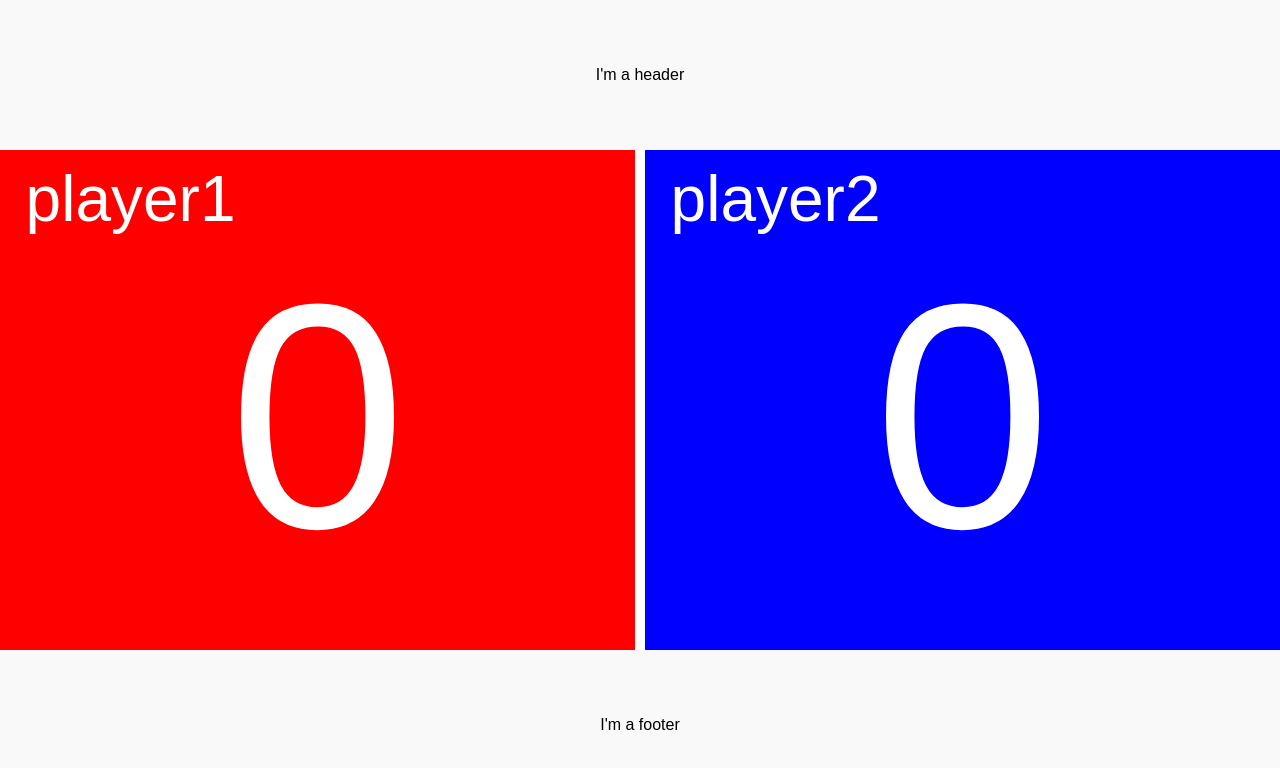
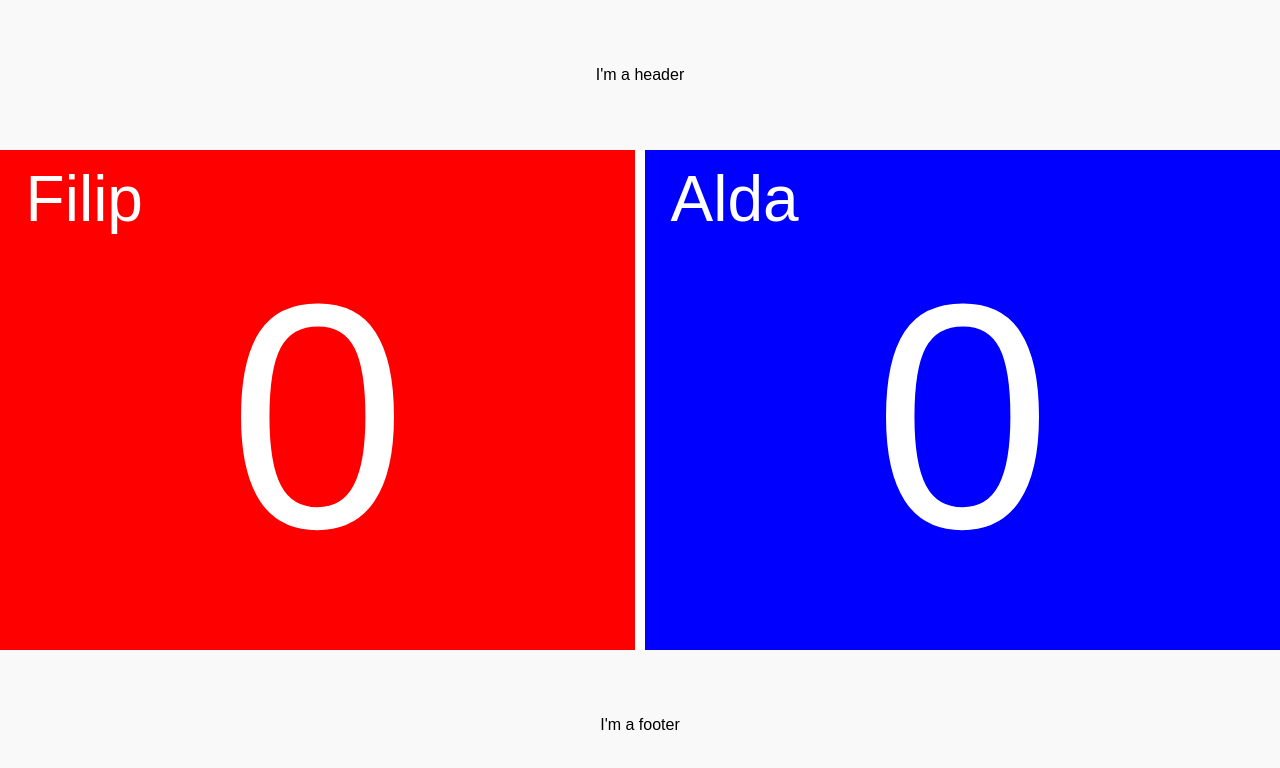
Before and after one commit to pilifs/internet-of-pings, a React (Create React App) app: page / in a window 1280 px wide. Shown: the top 768 px of the page. Built offline with nearby package versions, Linux system fonts and the light colour scheme.

Commit message:
Pass state down from parent

```diff
--- a/src/App.js
+++ b/src/App.js
@@ -5,11 +5,82 @@ import Header from './Header';
 import './App.css';
 
 class App extends Component {
+
+  constructor() {
+    super();
+
+    this.state = {
+      settings: {},
+      player1: {
+        name: "Filip",
+        score: 0
+      },
+      player2: {
+        name: "Alda",
+        score: 0
+      }
+    }
+
+    // Has to be a better way to bind context of this
+    this._decrementScore = this._decrementScore.bind(this);
+    this._incrementScore = this._incrementScore.bind(this);
+  };
+
+  _handleButtons(event) {
+    var player;
+    var action;
+    var key = event.key;
+
+    switch (key) {
+      case "q":
+        action = this._incrementScore;
+        player = "player1";
+        break;
+      case "w":
+        action = this._decrementScore;
+        player = "player1";
+        break;
+      case "o":
+        action = this._incrementScore;
+        player = "player2";
+        break;
+      case "p":
+        action = this._decrementScore;
+        player = "player2";
+        break;
+      default:
+        return;
+    }
+
+    action(player);
+  };
+
+  _incrementScore(player) {
+    this.setState((prevState, props) => {
+      return prevState[player].score += 1;
+    });
+  };
+
+  _decrementScore(player) {
+    this.setState((prevState, props) => {
+      if (prevState[player].score === 0) { return {score: prevState[player].score }; }
+      return prevState[player].score -= 1;
+    });
+  };
+
+  componentWillMount() {
+    document.addEventListener("keydown", this._handleButtons.bind(this));
+  };
+
+  componentWillUnmount() {
+    document.addEventListener("keydown", this._handleButtons.bind(this));
+  };
+
   render() {
     return (
       <div className="App">
         <Header />
-        <Scoreboard />
+        <Scoreboard game={this.state}/>
         <Footer />
       </div>
     );
--- a/src/PlayerInformation.js
+++ b/src/PlayerInformation.js
@@ -4,10 +4,6 @@ class PlayerInformation extends Component {
 
   constructor() {
     super();
-
-    this.state = {
-      score: 0
-    }
 
     // Has to be a better way to bind context of this in all event handlers to component
     this._handleClick = this._handleClick.bind(this);
@@ -39,9 +35,8 @@ class PlayerInformation extends Component {
 
   render() {
     const backgroundColor = this.props.position === "left" ? "red" : "blue";
-    const playerName = this.props.position === "left" ? "player1" : "player2";
 
-    const score = this.state.score;
+    const score = this.props.score;
 
     const style = {
       background: backgroundColor
@@ -49,7 +44,7 @@ class PlayerInformation extends Component {
 
     return (
       <div className="PlayerInformation" style={style} onClick={this._handleClick}>
-        <div className="playerName">{playerName}</div>
+        <div className="playerName">{this.props.name}</div>
         <div className="scoreCounter">{score}</div>
       </div>
     );
--- a/src/Scoreboard.js
+++ b/src/Scoreboard.js
@@ -3,6 +3,7 @@ import PlayerInformation from './PlayerInformation';
 import './Scoreboard.css';
 
 class Scoreboard extends Component {
+
   render() {
     const dividerStyle = {
       width: '10px',
@@ -10,9 +11,9 @@ class Scoreboard extends Component {
 
     return (
       <div className="Scoreboard">
-        <PlayerInformation name="player1.name" position="left" />
+        <PlayerInformation name={this.props.game.player1.name} position="left" score={this.props.game.player1.score} />
         <div style={dividerStyle}></div>
-        <PlayerInformation name="player2.name" position="right" />
+        <PlayerInformation name={this.props.game.player2.name} position="right" score={this.props.game.player2.score} />
       </div>
     );
   };
```
